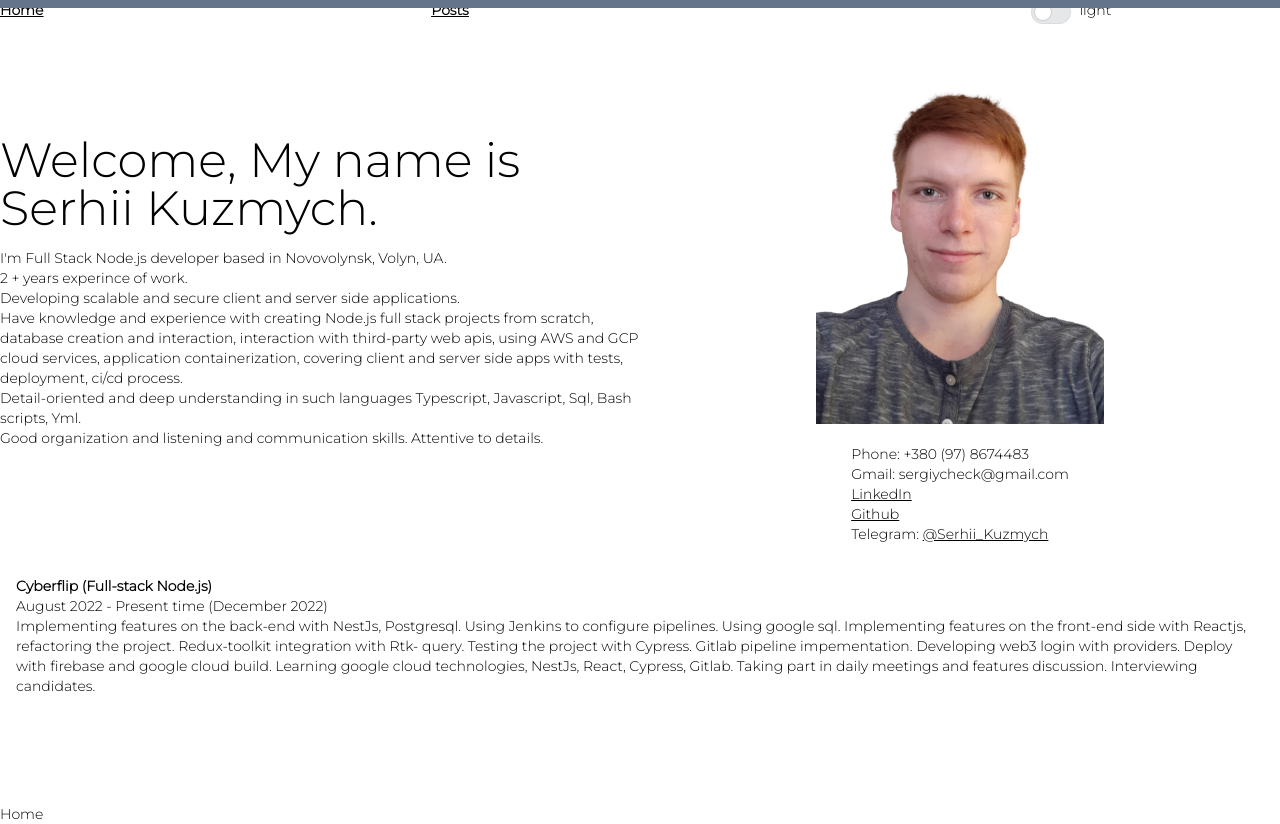
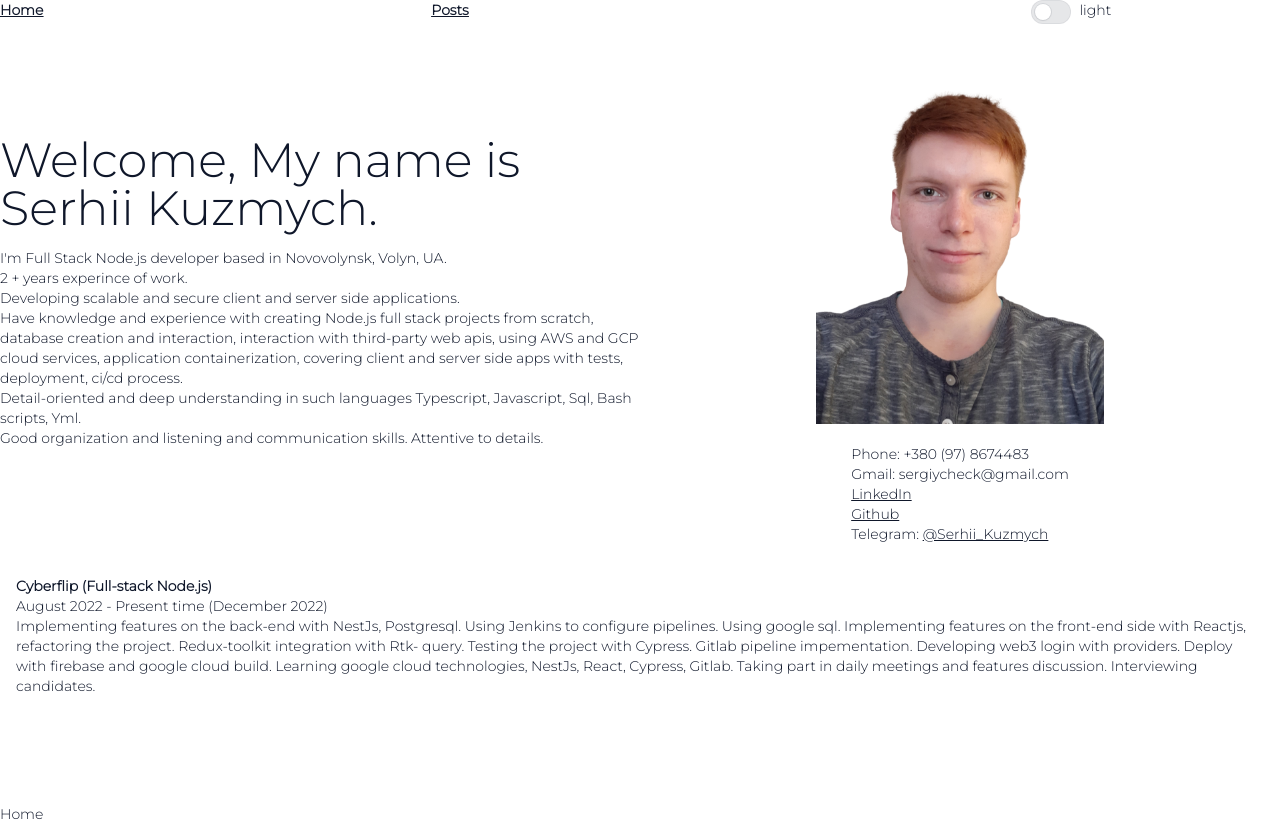
Before and after one commit to sergiycheck/sergiycheck-website, a Next.js app: page / in a window 1280 px wide. Built offline with nearby package versions, Linux system fonts and the light colour scheme.

Commit message:
dark light mode styles

```diff
--- a/components/common/switch.tsx
+++ b/components/common/switch.tsx
@@ -15,16 +15,19 @@ export const SwitchElement = React.forwardRef(
         <div
           ref={ref}
           onClick={onClick}
-          className="pointer-events-auto h-6 w-10 rounded-full p-1 ring-1 ring-inset transition duration-200 ease-in-out bg-slate-900/10 ring-slate-900/5"
+          className="
+            pointer-events-auto h-6 w-10 rounded-full p-1 ring-1 ring-inset
+            transition duration-200 ease-in-out bg-slate-900/10 ring-slate-900/5
+            dark:bg-[#E7E7E9] dark:ring-[#DCDCDF] "
         >
           <div
             className={clsx(
-              'h-4 w-4 rounded-full bg-white shadow-sm ring-1 ring-slate-700/10 transition duration-200 ease-in-out',
+              'h-4 w-4 rounded-full bg-white  shadow-sm ring-1 ring-slate-700/10  transition duration-200 ease-in-out',
               checked && 'translate-x-4'
             )}
           ></div>
         </div>
-        <div className="inline-block ">{labelText}</div>
+        <div className="inline-block">{labelText}</div>
       </div>
     );
   }
--- a/components/layout.tsx
+++ b/components/layout.tsx
@@ -1,7 +1,7 @@
 import Head from 'next/head';
 import Link from 'next/link';
 import React from 'react';
-import { motion, useScroll } from 'framer-motion';
+import { motion } from 'framer-motion';
 import { DarkModeSwitcher } from './DarkModeSwitcher';
 
 function LayoutPartial({ children }: { children: React.ReactNode }) {
@@ -28,7 +28,7 @@ function LayoutPartial({ children }: { children: React.ReactNode }) {
 function LayoutNavBar({ children }: { children: React.ReactNode }) {
   return (
     <>
-      <div className="container mx-auto">
+      <div className="container mx-auto ">
         <ul className="columns-3">
           <li className="font-bold underline">
             <Link href="/">Home</Link>
@@ -48,17 +48,11 @@ function LayoutNavBar({ children }: { children: React.ReactNode }) {
 }
 
 export function Layout({ children }: { children: React.ReactNode }) {
-  const { scrollYProgress } = useScroll();
-
   return (
-    <>
-      <motion.div
-        className="fixed h-2 inset-0 bg-slate-500 origin-[0%]"
-        style={{ scaleX: scrollYProgress }}
-      ></motion.div>
+    <motion.div className="min-h-screen bg-white dark:bg-slate-800 text-slate-900 dark:text-white ">
       <LayoutNavBar>
         <LayoutPartial>{children}</LayoutPartial>
       </LayoutNavBar>
-    </>
+    </motion.div>
   );
 }
--- a/tailwind.config.js
+++ b/tailwind.config.js
@@ -9,4 +9,5 @@ module.exports = {
     extend: {},
   },
   plugins: [],
+  darkMode: 'class',
 };
```
